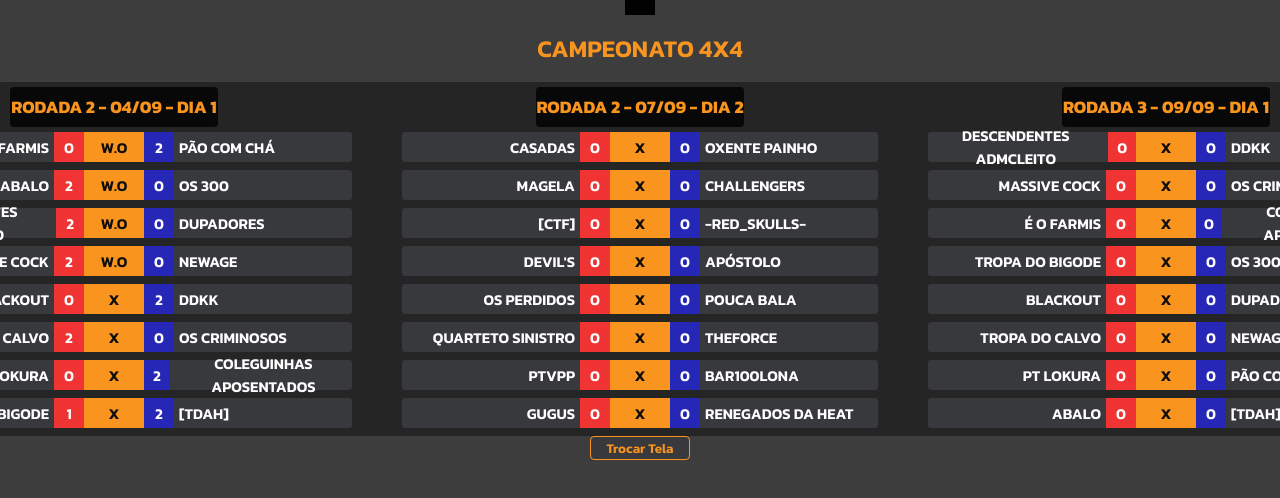
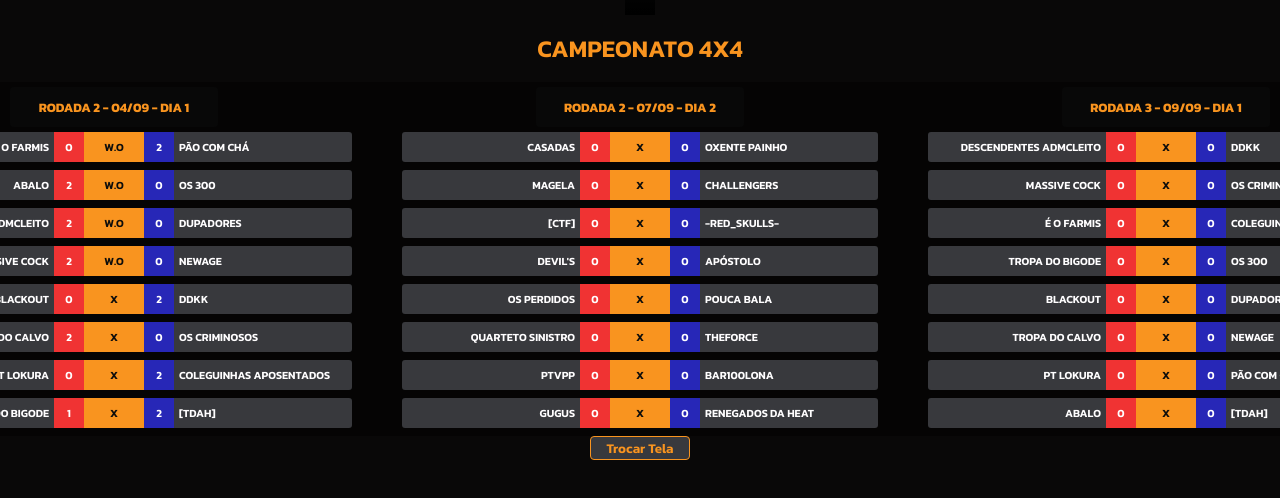
Before and after one commit to KadsonLima/TabelasGruposCampeonato, a plain HTML site: page index.html in a window 1280 px wide. Shown: the top 498 px of the page. Drawn offline with nearby package versions, Linux system fonts and the light colour scheme; grey boxes are pictures that could not be loaded.

Commit message:
Update styles.css

```diff
--- a/styles.css
+++ b/styles.css
@@ -2,7 +2,7 @@
 @import url('https://fonts.googleapis.com/css2?family=Kanit:wght@100;200;300;400;500;600;700;800;900&display=swap');
 
 body{
-	background-color: #3e3d3d;
+	background-color: #090808;
   flex-direction:column;
   align-items:center;
   text-transform: uppercase;
@@ -105,7 +105,7 @@ td:nth-last-child(-n+3){
 
 
 .confrontos{
-	font-size:15px;
+	font-size:11px;
   font-weight: 600;
   font-family: 'Kanit', sans-serif;
   display: flex;
```
